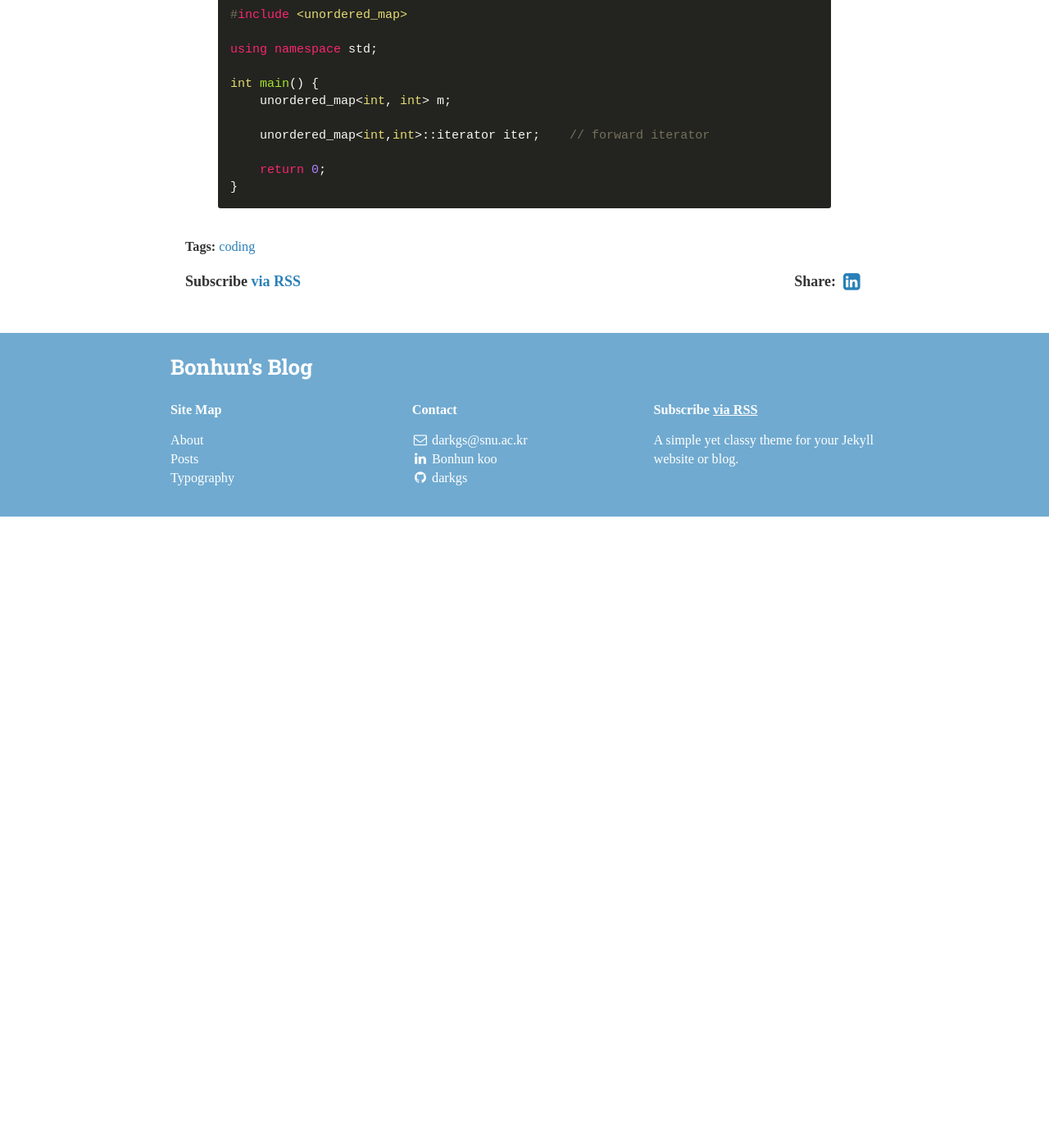
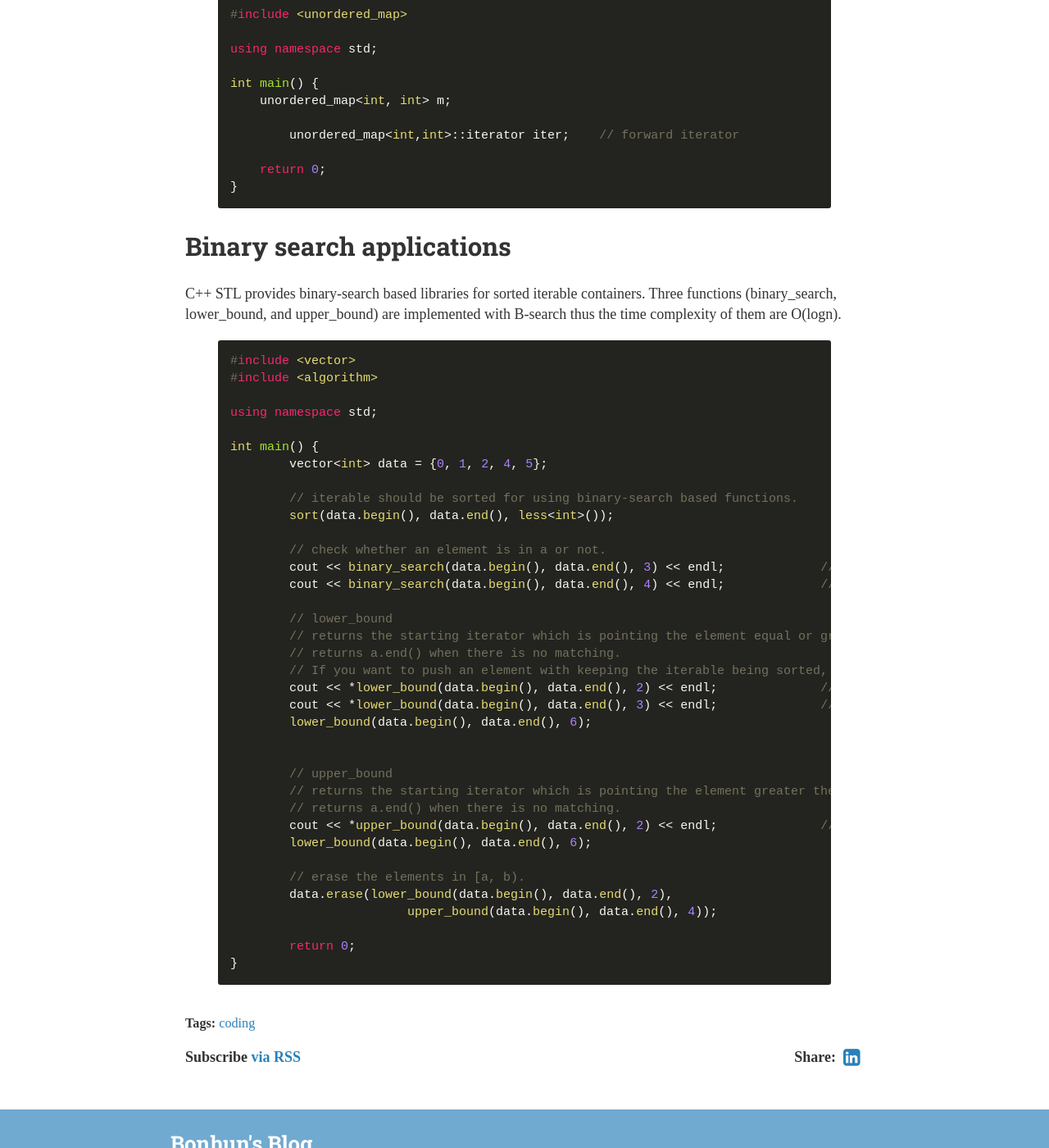
Before and after one commit to darkgs/darkgs.github.io, a Jekyll site: the page built from _posts/2019-07-16-preliminaries_c++.markdown, in a window 1280 px wide and 1400 px high, scrolled down 8372 px. Shown: the whole window at 82% size. Built offline with Jekyll 4.4.1, drawn with Linux system fonts in a browser that asks for light colours; nearby versions of some CDN libraries; before the commit the page ends 9002 px from its top, so only the background shows below that.

Commit message:
binary search

```diff
--- a/_posts/2019-07-16-preliminaries_c++.markdown
+++ b/_posts/2019-07-16-preliminaries_c++.markdown
@@ -361,9 +361,52 @@ using namespace std;
 int main() {
     unordered_map<int, int> m;
 
-    unordered_map<int,int>::iterator iter;    // forward iterator
+	unordered_map<int,int>::iterator iter;    // forward iterator
 
     return 0;
+}
+{% endhighlight %}
+
+## Binary search applications
+C++ STL provides binary-search based libraries for sorted iterable containers.
+Three functions (binary_search, lower_bound, and upper_bound) are implemented with B-search thus the time complexity of them are O(logn).
+
+{% highlight cpp %}
+#include <vector>
+#include <algorithm>
+
+using namespace std;
+
+int main() {
+	vector<int> data = {0, 1, 2, 4, 5};
+
+	// iterable should be sorted for using binary-search based functions.
+	sort(data.begin(), data.end(), less<int>());
+
+	// check whether an element is in a or not.
+	cout << binary_search(data.begin(), data.end(), 3) << endl;		// 0
+	cout << binary_search(data.begin(), data.end(), 4) << endl;		// 1
+
+	// lower_bound
+	// returns the starting iterator which is pointing the element equal or greater then target.
+	// returns a.end() when there is no matching.
+	// If you want to push an element with keeping the iterable being sorted, you can push an element here.
+	cout << *lower_bound(data.begin(), data.end(), 2) << endl;		// 2
+	cout << *lower_bound(data.begin(), data.end(), 3) << endl;		// 4
+	lower_bound(data.begin(), data.end(), 6);						// data.end()
+
+
+	// upper_bound
+	// returns the starting iterator which is pointing the element greater then target.
+	// returns a.end() when there is no matching.
+	cout << *upper_bound(data.begin(), data.end(), 2) << endl;		// 4
+	lower_bound(data.begin(), data.end(), 6);						// data.end()
+
+	// erase the elements in [a, b).
+	data.erase(lower_bound(data.begin(), data.end(), 2),
+			upper_bound(data.begin(), data.end(), 4));				// 0 1 5
+
+	return 0;
 }
 {% endhighlight %}
 
```
